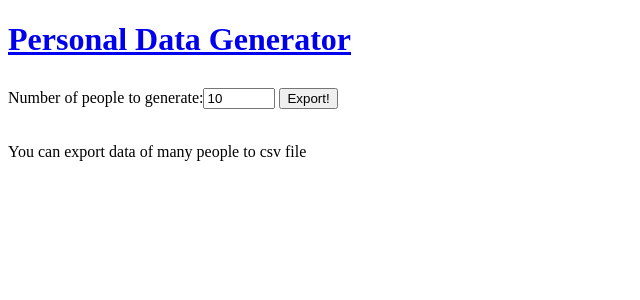
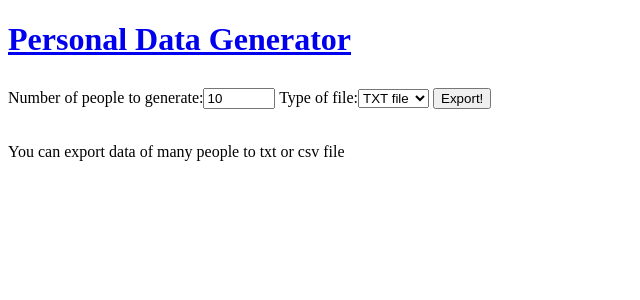
Before and after one commit to Szymon-SR/personal-data-generator, a Django app: page /to_file/ in a window 1280 px wide. Shown: the top 300 px of the page, without its empty margins (0-640 px from the left). Run offline with Django 3.2, Linux system fonts and the light colour scheme.

Commit message:
Working txt export

```diff
--- a/data_generation/data_generation/exporting.py
+++ b/data_generation/data_generation/exporting.py
@@ -1,9 +1,21 @@
 import pandas as pd
 
 CSV_PATH = 'results.csv'
+TXT_PATH = 'results.txt'
+
 
 def export_data_to_csv(list_of_rows):
     df = pd.DataFrame.from_dict(list_of_rows)
     df.to_csv(CSV_PATH, index=False, header=True)
 
     return CSV_PATH
+
+
+def export_data_to_txt(list_of_rows):
+    df = pd.DataFrame.from_dict(list_of_rows)
+    df_string = df.to_string(index=False, header=True)
+
+    with open(TXT_PATH, 'a') as f:
+        f.write(df_string)
+
+    return TXT_PATH
--- a/data_generation/data_generation/forms.py
+++ b/data_generation/data_generation/forms.py
@@ -12,8 +12,14 @@ class GenerationForm(forms.Form):
     gender = forms.ChoiceField(choices=GENDER_CHOICES, label='Gender to generate', initial='both')
 
 
+FILE_CHOICES = (
+    ('txt', 'TXT file'),
+    ('csv', 'CSV file'),
+)
+
 
 class ToFileForm(forms.Form):
     """Django Form used to generate html forms, used to set parameters in generating data to file"""
 
     number_of_rows = forms.IntegerField(max_value=1000, min_value=1, label='Number of people to generate')
+    file_type = forms.ChoiceField(choices=FILE_CHOICES, label='Type of file', initial='txt')
--- a/data_generation/data_generation/views.py
+++ b/data_generation/data_generation/views.py
@@ -9,7 +9,7 @@ from names.models import FirstName, LastName
 from non_database import number_generator
 
 from .forms import GenerationForm, ToFileForm
-from .exporting import export_data_to_csv
+from .exporting import export_data_to_csv, export_data_to_txt
 
 class GenderLetter(Enum):
         MALE = 'M'
@@ -103,14 +103,21 @@ def file_view(request):
 
     if request.method == 'GET' and form.is_valid():
         form_number_of_rows = form.cleaned_data['number_of_rows']
+        form_datatype = form.cleaned_data['file_type']
 
         # create a list to store multiple dictionaries, each with data of one person
         all_people = [generate_person_dict() for _ in range(form_number_of_rows)]
-        csv_path = export_data_to_csv(all_people)
 
-        csv_file = open(csv_path).read()
-        response = FileResponse(csv_file)
-        response['Content-Disposition'] = 'attachment; filename=personal_data.csv'
+        if form_datatype == 'txt':
+            filepath = export_data_to_txt(all_people)
+            filename = 'personal_data.txt'
+        else:
+            filepath = export_data_to_csv(all_people)
+            filename = 'personal_data.csv'
+
+        file = open(filepath).read()
+        response = FileResponse(file)
+        response['Content-Disposition'] = f'attachment; filename={filename}'
 
         return response
 
--- a/data_generation/templates/file-view.html
+++ b/data_generation/templates/file-view.html
@@ -13,7 +13,7 @@
 {% if exported %}
 <p>Data has been exported to file</p>
 {% else %}
-<p>You can export data of many people to csv file</p>
+<p>You can export data of many people to txt or csv file</p>
 {% endif %}
 
 {% endblock content %}
```
Also changed, not shown: data_generation/results.txt (added, +11 -0 lines).
